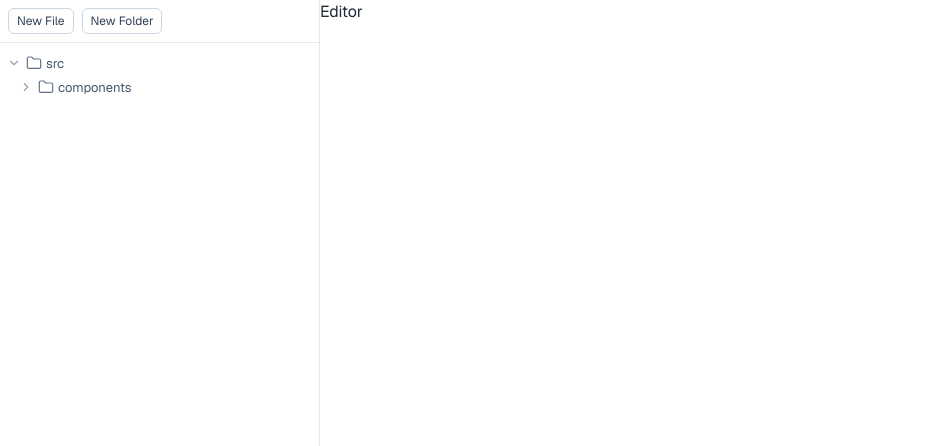
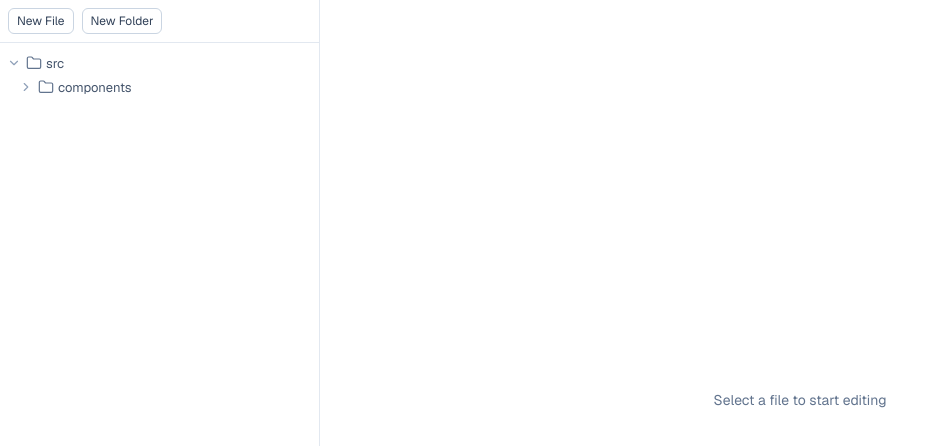
Before and after one commit to Naseeb7/storebox-file-explorer, a Next.js app: page / in a window 1280 px wide. Shown: the top 446 px of the page, without its empty margins (0-949 px from the left). Built offline with nearby package versions, Linux system fonts and the light colour scheme.

Commit message:
add file selection flow and editor integration

```diff
--- a/app/page.tsx
+++ b/app/page.tsx
@@ -4,12 +4,21 @@ import Explorer from "@/components/explorer/Explorer";
 import Toolbar from "@/components/explorer/Toolbar";
 import Editor from "@/components/editor/Editor";
 import { initialData } from "@/data/initialData";
-import { useState } from "react";
+import { useMemo, useState } from "react";
 import { ExplorerNode } from "@/types/explorer";
-import { addNode, deleteNode, renameNode } from "@/utils/explorerTree";
+import { addNode, deleteNode, findNodeById, renameNode } from "@/utils/explorerTree";
 
 export default function Home() {
   const [tree, setTree] = useState(initialData);
+  const [selectedFileId, setSelectedFileId] = useState<string | null>(null);
+
+  const selectedFile = useMemo(() => {
+    if (!selectedFileId) {
+      return null;
+    }
+    const node = findNodeById(tree, selectedFileId);
+    return node?.type === "file" ? node : null;
+  }, [selectedFileId, tree]);
 
   const handleCreateFile = () => {
     const name = window.prompt("File name?");
@@ -96,6 +105,8 @@ export default function Home() {
         />
         <Explorer
           data={tree}
+          selectedFileId={selectedFileId}
+          onSelectFile={setSelectedFileId}
           onAddFile={handleAddFileToFolder}
           onAddFolder={handleAddFolderToFolder}
           onRename={handleRenameNode}
@@ -104,7 +115,7 @@ export default function Home() {
       </aside>
 
       <section className="flex-1">
-        <Editor />
+        <Editor file={selectedFile} />
       </section>
     </main>
   );
--- a/components/editor/Editor.tsx
+++ b/components/editor/Editor.tsx
@@ -1,9 +1,28 @@
-import React from "react";
+import { ExplorerNode } from "@/types/explorer";
 
-type Props = {};
+interface EditorProps {
+  file: ExplorerNode | null;
+}
 
-const Editor = (props: Props) => {
-  return <div>Editor</div>;
+const Editor = ({ file }: EditorProps) => {
+  if (!file) {
+    return (
+      <div className="flex h-full items-center justify-center text-sm text-slate-500 dark:text-slate-400">
+        Select a file to start editing
+      </div>
+    );
+  }
+
+  return (
+    <div className="h-full p-4">
+      <h2 className="mb-3 text-sm font-medium text-slate-700 dark:text-slate-200">
+        {file.name}
+      </h2>
+      <pre className="rounded-md border border-slate-200 bg-slate-50 p-3 text-sm text-slate-700 dark:border-slate-700 dark:bg-slate-900/40 dark:text-slate-200">
+        {file.content || ""}
+      </pre>
+    </div>
+  );
 };
 
 export default Editor;
--- a/components/explorer/Explorer.tsx
+++ b/components/explorer/Explorer.tsx
@@ -3,6 +3,8 @@ import ExplorerItem from "./ExplorerItem";
 
 interface ExplorerProps {
   data: ExplorerNode[];
+  selectedFileId: string | null;
+  onSelectFile: (fileId: string) => void;
   onAddFile: (folderId: string) => void;
   onAddFolder: (folderId: string) => void;
   onRename: (nodeId: string) => void;
@@ -11,6 +13,8 @@ interface ExplorerProps {
 
 export default function Explorer({
   data,
+  selectedFileId,
+  onSelectFile,
   onAddFile,
   onAddFolder,
   onRename,
@@ -23,6 +27,8 @@ export default function Explorer({
           key={item.id}
           item={item}
           depth={0}
+          selectedFileId={selectedFileId}
+          onSelectFile={onSelectFile}
           onAddFile={onAddFile}
           onAddFolder={onAddFolder}
           onRename={onRename}
--- a/components/explorer/ExplorerItem.tsx
+++ b/components/explorer/ExplorerItem.tsx
@@ -16,6 +16,8 @@ import { ExplorerNode } from "@/types/explorer";
 interface ExplorerItemProps {
   item: ExplorerNode;
   depth: number;
+  selectedFileId: string | null;
+  onSelectFile: (fileId: string) => void;
   onAddFile: (folderId: string) => void;
   onAddFolder: (folderId: string) => void;
   onRename: (nodeId: string) => void;
@@ -25,6 +27,8 @@ interface ExplorerItemProps {
 const ExplorerItem = ({
   item,
   depth,
+  selectedFileId,
+  onSelectFile,
   onAddFile,
   onAddFolder,
   onRename,
@@ -36,19 +40,26 @@ const ExplorerItem = ({
   }, [item.type, item.children]);
   const [isExpanded, setIsExpanded] = useState(depth === 0);
 
-  const handleToggle = () => {
-    if (!isFolder) {
+  const isSelectedFile = item.type === "file" && selectedFileId === item.id;
+
+  const handleItemClick = () => {
+    if (isFolder) {
+      setIsExpanded((prev) => !prev);
       return;
     }
-    setIsExpanded((prev) => !prev);
+    onSelectFile(item.id);
   };
 
   return (
     <div>
       <button
         type="button"
-        onClick={handleToggle}
-        className="group flex h-6 w-full items-center gap-1 rounded-sm px-1.5 text-left text-[13px] text-slate-600 transition-colors hover:bg-slate-100 hover:text-slate-800 dark:text-slate-300 dark:hover:bg-slate-800/60 dark:hover:text-slate-100"
+        onClick={handleItemClick}
+        className={`group flex h-6 w-full items-center gap-1 rounded-sm px-1.5 text-left text-[13px] text-slate-600 transition-colors hover:bg-slate-100 hover:text-slate-800 dark:text-slate-300 dark:hover:bg-slate-800/60 dark:hover:text-slate-100 ${
+          isSelectedFile
+            ? "bg-slate-200 text-slate-900 dark:bg-slate-700/70 dark:text-slate-100"
+            : ""
+        }`}
         style={{ paddingLeft: `${depth * 12 + 6}px` }}
       >
         <span className="flex h-4 w-4 shrink-0 items-center justify-center text-slate-400 dark:text-slate-500">
@@ -126,6 +137,8 @@ const ExplorerItem = ({
               key={child.id}
               item={child}
               depth={depth + 1}
+              selectedFileId={selectedFileId}
+              onSelectFile={onSelectFile}
               onAddFile={onAddFile}
               onAddFolder={onAddFolder}
               onRename={onRename}
--- a/utils/explorerTree.ts
+++ b/utils/explorerTree.ts
@@ -113,3 +113,25 @@ export function deleteNode(tree: ExplorerNode[], nodeId: string): ExplorerNode[]
     };
   });
 }
+
+export function findNodeById(
+  tree: ExplorerNode[],
+  nodeId: string
+): ExplorerNode | null {
+  for (const node of tree) {
+    if (node.id === nodeId) {
+      return node;
+    }
+
+    if (!node.children?.length) {
+      continue;
+    }
+
+    const nestedMatch = findNodeById(node.children, nodeId);
+    if (nestedMatch) {
+      return nestedMatch;
+    }
+  }
+
+  return null;
+}
```
